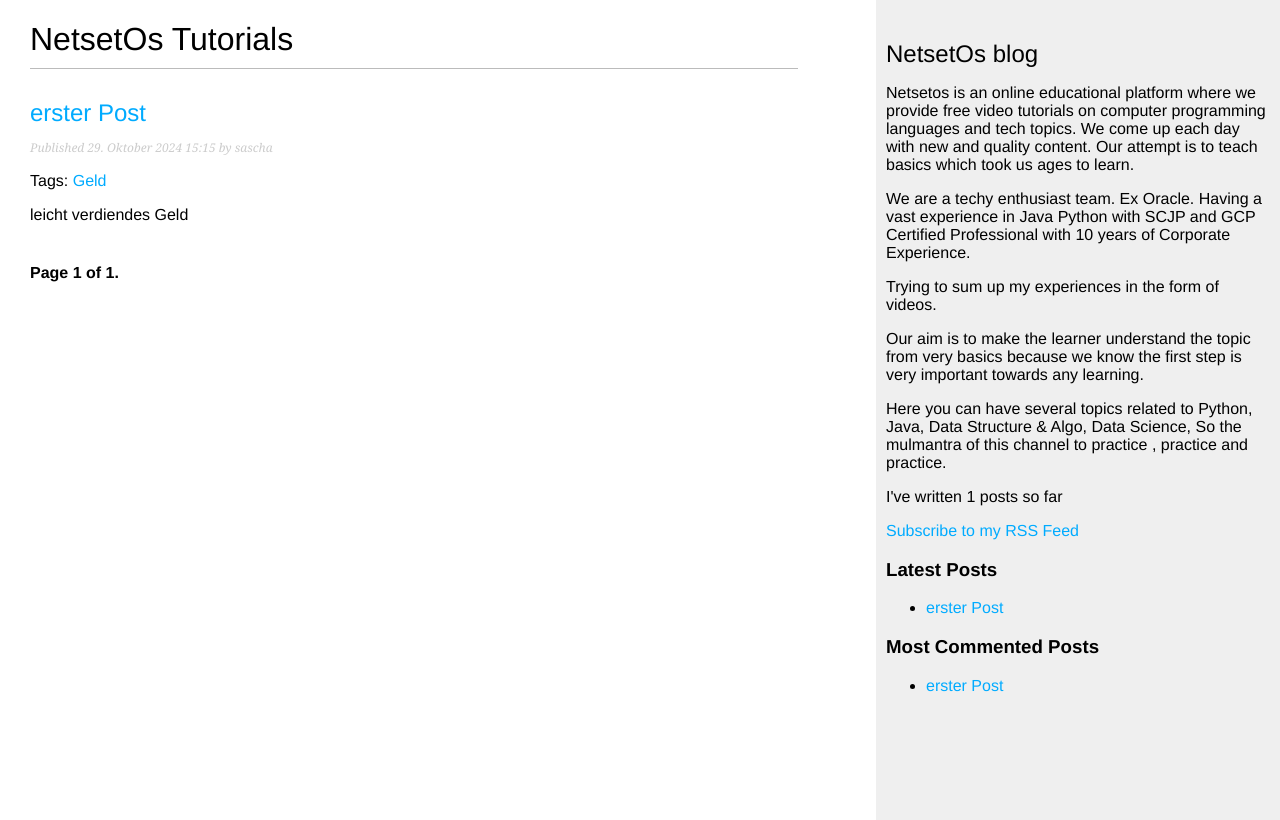
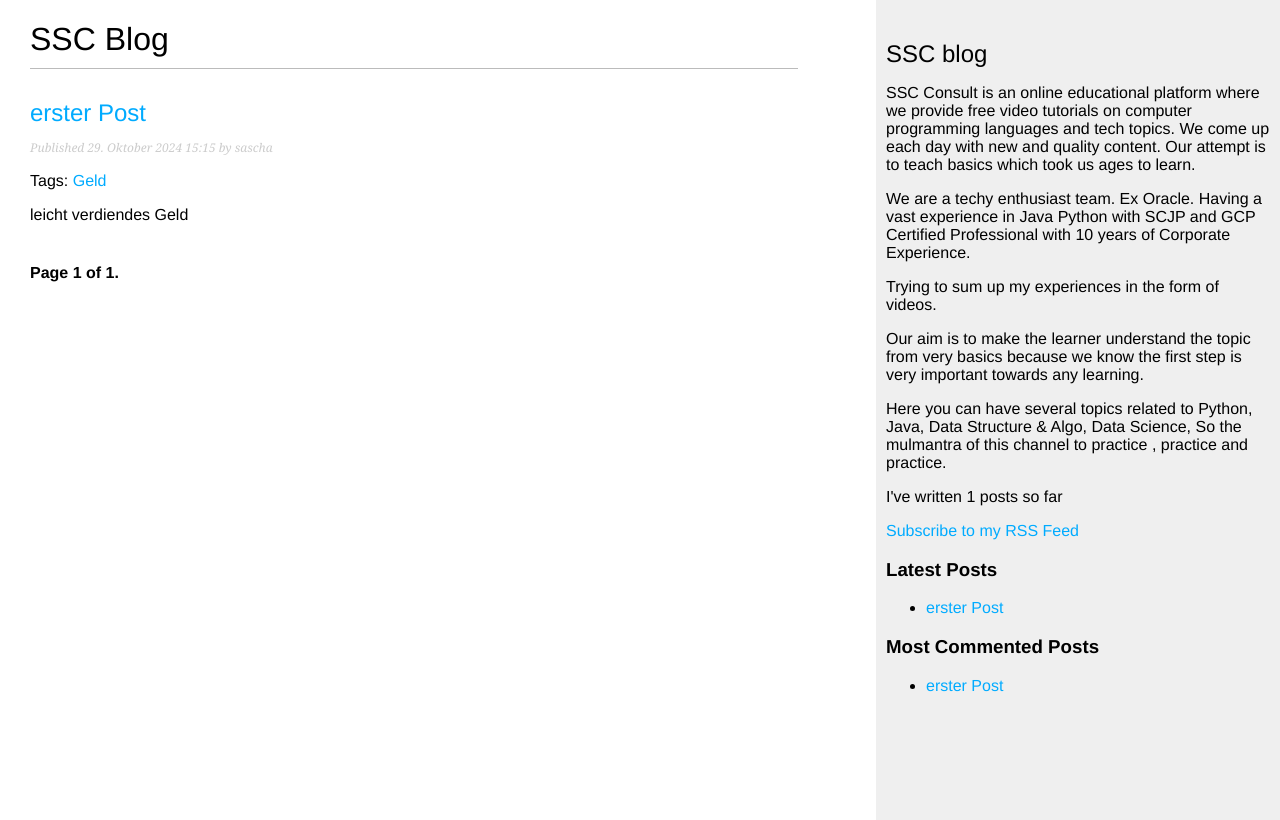
Before and after one commit to saschaschmittinger/Django_SSCBlog, a Django app: page / in a window 1280 px wide. Run offline with Django 5.2, Linux system fonts and the light colour scheme; data comes from the database, SQL or seed files in the repository; both versions use the stored data as it was after the commit; parts of the project's set-up code (start-up, migrations or seed data) failed here and were passed over.

Commit message:
24_10_24

```diff
--- a/blog/feeds.py
+++ b/blog/feeds.py
@@ -5,7 +5,7 @@ from .models import Post
 
 
 class LatestPostsFeed(Feed):
-    title = "Netsetos Tutorials"
+    title = "SSC leicht verdiendes Geld"
     link = reverse_lazy("blog:post_list")
     description = "New Post of my Blog"
 
--- a/blog/templates/blog/base.html
+++ b/blog/templates/blog/base.html
@@ -12,8 +12,8 @@
     {% endblock %}
   </div>
   <div id="sidebar">
-    <h2>NetsetOs blog</h2>
-    <p>Netsetos is an online educational platform where we provide free video tutorials on computer programming languages and tech topics. We come up each day with new and quality content.
+    <h2>SSC blog</h2>
+    <p>SSC Consult is an online educational platform where we provide free video tutorials on computer programming languages and tech topics. We come up each day with new and quality content.
       Our attempt is to teach basics which took us ages to learn.</p>
 
     <p>We are a techy enthusiast team. Ex Oracle. Having a vast experience in Java Python with SCJP and GCP Certified Professional with 10 years of Corporate Experience.</p>
--- a/blog/templates/blog/post/list.html
+++ b/blog/templates/blog/post/list.html
@@ -2,10 +2,10 @@
 {% load static %}
 {% load blog_tags %}
 
-{% block title %}NetsetOs{% endblock %}
+{% block title %}SSC Blog{% endblock %}
 
 {% block content %}
-  <h1>NetsetOs Tutorials</h1>
+  <h1>SSC Blog</h1>
 {% if tag %}
 <h2>Posts tagged with "{{tag.name }}"</h2>
 {% endif %}
```
Also changed, not shown: db.sqlite3.
